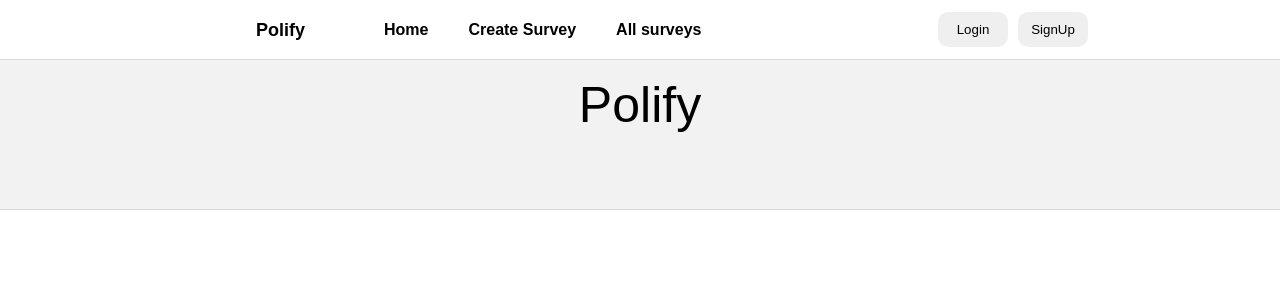
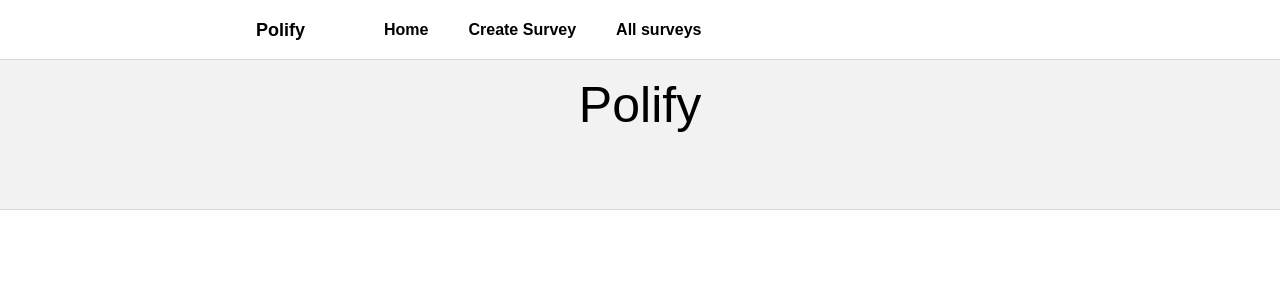
Before and after one commit to gunwoda/pollify-webserver, a React (Create React App) app: page / in a window 1280 px wide. Shown: the top 300 px of the page. Built offline with nearby package versions, Linux system fonts and the light colour scheme.

Commit message:
update token validation

```diff
--- a/src/Components/Navbar.jsx
+++ b/src/Components/Navbar.jsx
@@ -71,7 +71,7 @@ function Navbar() {
         <Menu><Link to="/createForm">Create Survey</Link></Menu>
         <Menu><Link to="/QuerySurvey">All surveys</Link></Menu>
       </Nav>
-      {!token && ( // 토큰이 없을 때만 BtnBox 보이도록 설정
+      {!token || (token === "undefined") ( // 토큰이 없을 때만 BtnBox 보이도록 설정
         <BtnBox>
           <Link to="/SignIn"><LoginBtn>Login</LoginBtn></Link>
           <Link to="/SignUp"><SignUpBtn>SignUp</SignUpBtn></Link>
```
